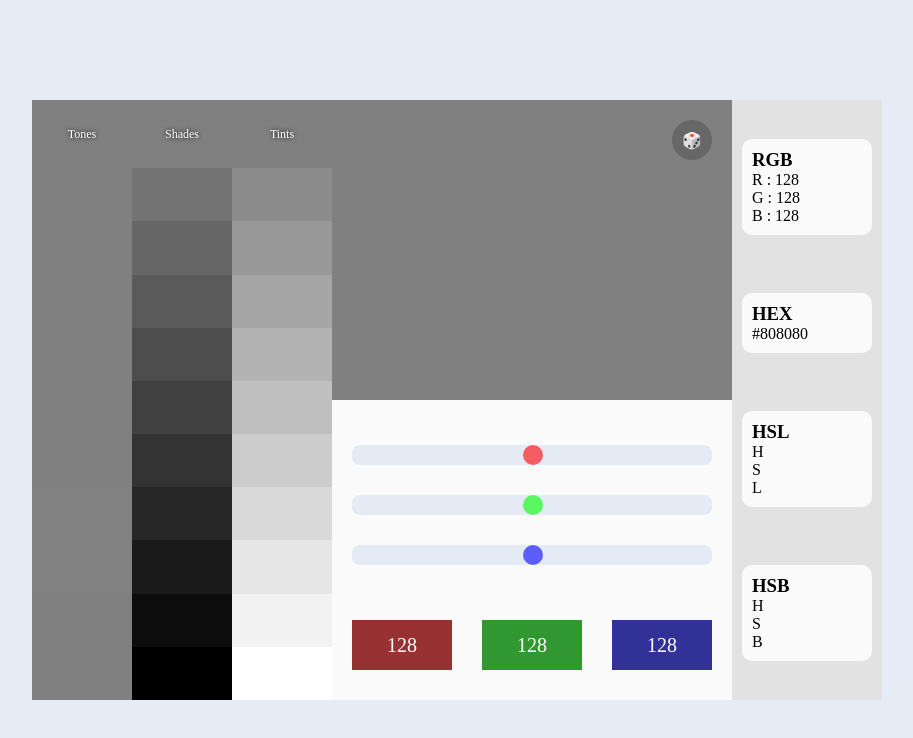
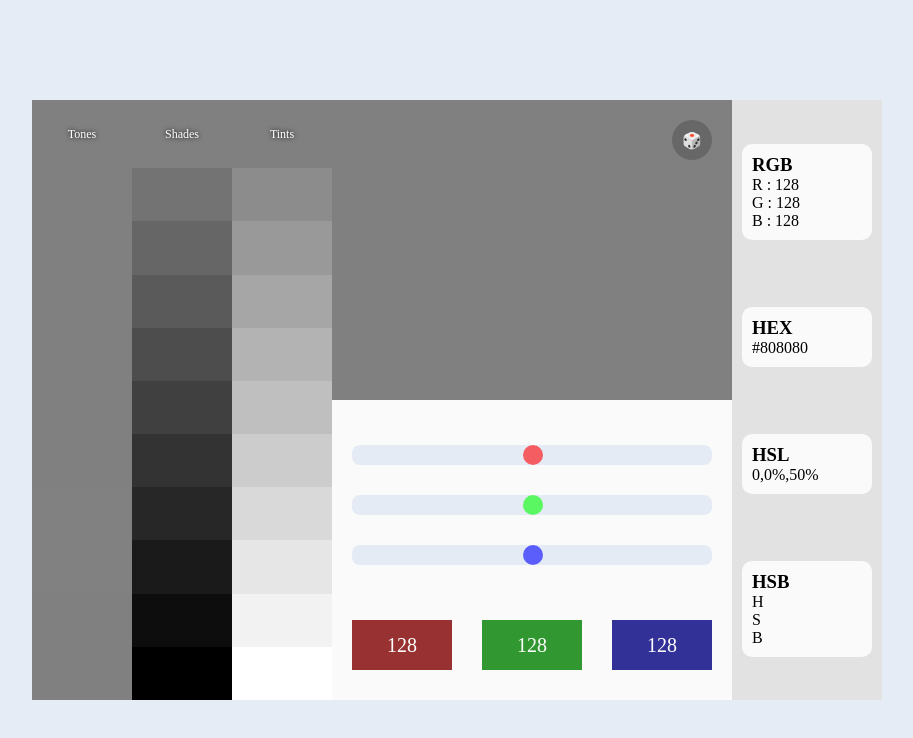
Before and after one commit to miladxdev/color-picker-app, a plain HTML site: page index.html in a window 1280 px wide. Shown: the whole page, without its empty margins (183-1096 px from the left). Drawn offline with Linux system fonts and the light colour scheme.

Commit message:
rgb to hsl fixed

```diff
--- a/app.js
+++ b/app.js
@@ -17,6 +17,10 @@ const r = document.getElementById("r");
 const g = document.getElementById("g");
 const b = document.getElementById("b");
 
+//
+const hsl = document.getElementById("hsl");
+
+
 // functions to convert RGB color to HEX color
 function rgbToHex(r, g, b) {
     r = Number(r).toString(16);
@@ -29,6 +33,43 @@ function rgbToHex(r, g, b) {
 
     return '#' + r + g + b;
 };
+
+
+
+function rgbToHsl(red, green, blue) {
+    red = red < 0 ? 0 : red > 255 ? 255 : red;
+    green = green < 0 ? 0 : green > 255 ? 255 : green;
+    blue = blue < 0 ? 0 : blue > 255 ? 255 : blue;
+
+    var r = red / 255,
+        g = green / 255,
+        b = blue / 255,
+        min = Math.min(r, g, b),
+        max = Math.max(r, g, b),
+        delta = max - min,
+        h, s, l;
+    if (max == min) {
+        h = 0;
+    } else if (r == max) {
+        h = (g - b) / delta;
+    } else if (g == max) {
+        h = 2 + (b - r) / delta;
+    } else if (b == max) {
+        h = 4 + (r - g) / delta;
+    }
+    h = Math.min(h * 60, 360);
+    if (h < 0) h += 360;
+    l = (min + max) / 2;
+    if (max == min) s = 0;
+    else if (l <= 0.5) s = delta / (max + min);
+    else s = delta / (2 - max - min);
+    return [
+      Math.round(h),
+      Math.round(s * 100)+"%",
+      Math.round(l * 100)+"%"
+    ];
+}
+
 
 
 setInterval(() => {
@@ -64,6 +105,10 @@ setInterval(() => {
     r.innerHTML = "R : " + redSlider.value;
     g.innerHTML = "G : " + greenSlider.value;
     b.innerHTML = "B : " + blueSlider.value;
+
+    hsl.innerHTML = rgbToHsl(redSlider.value, greenSlider.value, blueSlider.value);
+
+
 }, 10);
 
 
--- a/index.html
+++ b/index.html
@@ -83,9 +83,8 @@
         </div>
         <div class="row">
             <h3>HSL</h3>
-            <span>H</span>
-            <span>S</span>
-            <span>L</span>
+            <span id="hsl"></span>
+
         </div>
         <div class="row">
             <h3>HSB</h3>
--- a/style.css
+++ b/style.css
@@ -81,6 +81,7 @@ input.slider {
     height: 20px;
     outline: none;
     border-radius: 8px;
+    background: rgb(101, 132, 179);
     background: #e4ebf5;
     -webkit-transition: 1s;
     transition: 1s;
```
